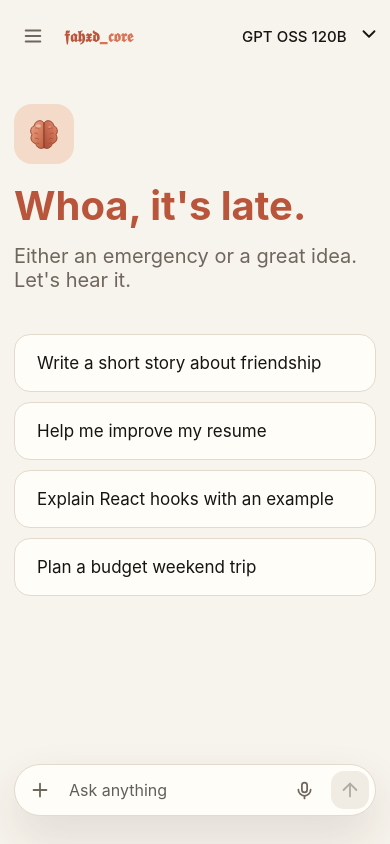
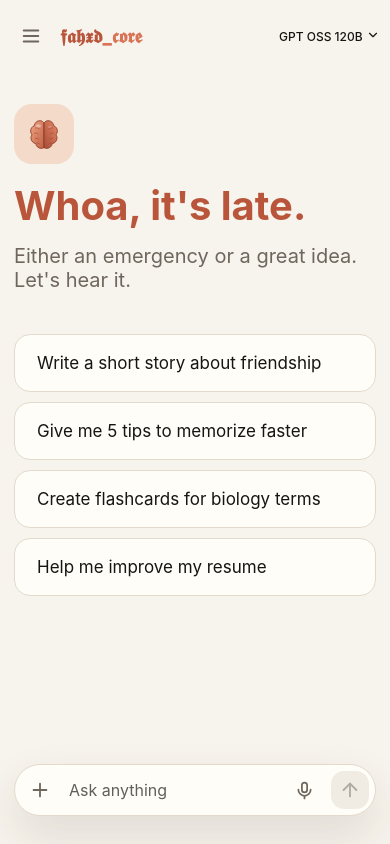
Before and after one commit to sadafahad868-cmyk/fahad_core, a website: page index.html in a window 390 px wide. Drawn offline with Linux system fonts and the light colour scheme; no server answers.

Commit message:
change some code
added new feature

```diff
--- a/index.html
+++ b/index.html
@@ -408,7 +408,7 @@
     .topbar-brand {
       justify-self: start;
       display: inline-flex;
-      font-size: 24px;
+      font-size: 30px;
       font-weight: 900;
       letter-spacing: 0;
       font-variant-ligatures: none;
@@ -667,10 +667,13 @@
       background: var(--accent);
     }
 
-    .send-button:disabled,
-    .stop-button:disabled {
+    .send-button:disabled {
       cursor: not-allowed;
       opacity: 0.55;
+    }
+
+    .stop-button:disabled {
+      display: none;
     }
 
     .suggestions {
@@ -742,6 +745,10 @@
       font-weight: 800;
     }
 
+    .message-avatar-brain {
+      background: #f4dac9;
+    }
+
     .message.user .message-avatar {
       grid-column: 2;
       background: #2b2925;
@@ -964,10 +971,6 @@
     }
 
     @media (max-width: 640px) {
-      .topbar-brand {
-        font-size: 18px;
-      }
-
       .welcome {
         padding-top: 32px;
       }
@@ -1007,7 +1010,7 @@
       }
 
       .topbar-brand {
-        font-size: 20px;
+        font-size: 25px;
       }
 
       .model-select select {
@@ -1091,10 +1094,6 @@
         font-size: 13px;
       }
 
-      .stop-button:disabled {
-        display: none;
-      }
-
       .file-chip-name {
         max-width: 160px;
       }
@@ -1102,21 +1101,32 @@
 
     @media (max-width: 400px) {
       .topbar {
-        padding: 0 12px;
-        gap: 10px;
+        padding: 0 10px;
+        gap: 8px;
       }
 
       .topbar-right {
-        gap: 8px;
+        gap: 6px;
       }
 
       .topbar-brand {
-        font-size: 16px;
+        font-size: 19px;
+      }
+
+      .model-select {
+        grid-template-columns: auto 14px;
+        gap: 3px;
       }
 
       .model-select select {
-        max-width: 130px;
-        font-size: 15px;
+        max-width: 108px;
+        font-size: 12px;
+        padding: 0;
+      }
+
+      .model-select .icon svg {
+        width: 14px;
+        height: 14px;
       }
     }
   </style>
@@ -1287,14 +1297,7 @@
             <h1 id="welcomeTitle">Still up?</h1>
             <p id="welcomeSubtitle">Late-night ideas deserve a place to land.</p>
 
-            <div class="suggestions" aria-label="Prompt suggestions">
-              <button type="button" data-prompt="Write a short story about friendship">Write a short story about
-                friendship</button>
-              <button type="button" data-prompt="Help me improve my resume">Help me improve my resume</button>
-              <button type="button" data-prompt="Explain React hooks with an example">Explain React hooks with an
-                example</button>
-              <button type="button" data-prompt="Plan a budget weekend trip">Plan a budget weekend trip</button>
-            </div>
+            <div class="suggestions" id="suggestions" aria-label="Prompt suggestions"></div>
           </div>
 
           <form class="prompt-box" id="welcomeForm">
@@ -1394,6 +1397,66 @@
     const DEFAULT_SYSTEM_PROMPT =
       "You are Fahad Core, a clear, practical, friendly AI assistant. Reply in English unless the user asks for another language. Keep answers short and to the point by default - a few sentences or a short list is usually enough. Only go longer when the user explicitly asks for detail, a full explanation, or step-by-step instructions.";
 
+    const SUGGESTION_POOL = [
+      // Study & learning
+      "Help me make a study schedule",
+      "Explain photosynthesis simply",
+      "Quiz me on world capitals",
+      "Summarize this chapter for me",
+      "Create flashcards for biology terms",
+      "Explain Newton's laws with examples",
+      "Help me revise for my exam",
+      "Break down this math problem step by step",
+      "Explain the difference between let and const",
+      "Give me 5 tips to memorize faster",
+      "Explain quantum computing like I'm 10",
+      "Help me write a research paper outline",
+      "Explain how photosynthesis works",
+      "Simplify this concept for a beginner",
+      "Create a revision timetable for finals",
+      "Explain supply and demand with an example",
+      "Help me understand recursion in coding",
+      "Give me practice questions on algebra",
+      // Coding & tech
+      "Explain React hooks with an example",
+      "Help me debug a JavaScript error",
+      "Compare React and Vue for a new project",
+      "Explain how blockchain works",
+      "Write a Python script to sort a list",
+      "Explain REST APIs simply",
+      "Help me optimize this SQL query",
+      // Career & productivity
+      "Help me improve my resume",
+      "Draft a polite email to my manager",
+      "Write a cover letter for a job",
+      "Help me negotiate a salary raise",
+      "Give me tips to improve focus",
+      "Help me plan my week productively",
+      "Suggest ways to beat procrastination",
+      // Creative & aesthetic
+      "Write a poem about the ocean",
+      "Suggest a minimalist morning routine",
+      "Write a calm, aesthetic bio for my profile",
+      "Give me cozy autumn playlist ideas",
+      "Write a short story about friendship",
+      "Suggest aesthetic journaling prompts",
+      "Write a witty caption for a photo",
+      "Describe a peaceful rainy evening",
+      "Give me ideas for a minimal desk setup",
+      // Health & lifestyle
+      "Give me 5 healthy breakfast ideas",
+      "Suggest a workout routine for beginners",
+      "Suggest a simple self-care checklist",
+      "Give me tips for better sleep",
+      // Travel & fun
+      "Plan a budget weekend trip",
+      "Plan a 3-day itinerary for Goa",
+      "Suggest gift ideas under $30",
+      "Write a birthday message for a friend",
+      "Give me ideas for a YouTube channel",
+      "Suggest a book based on my mood"
+    ];
+
     const state = loadState();
     let streamController = null;
     const SpeechRecognition = window.SpeechRecognition || window.webkitSpeechRecognition;
@@ -1448,6 +1511,7 @@
       chatFileChip: document.querySelector("#chatFileChip"),
       chatFileChipName: document.querySelector("#chatFileChipName"),
       chatFileChipRemove: document.querySelector("#chatFileChipRemove"),
+      suggestions: document.querySelector("#suggestions"),
       stopButton: document.querySelector("#stopButton"),
       messages: document.querySelector("#messages")
     };
@@ -1459,6 +1523,7 @@
       bindEvents();
       markFileMode();
       updateTimeGreeting();
+      renderSuggestions();
       updateAccountDisplay();
       render();
       checkHealth();
@@ -1471,6 +1536,8 @@
       els.newChatButton.addEventListener("click", () => {
         createChat();
         saveState();
+        updateTimeGreeting();
+        renderSuggestions();
         render();
         closeSidebar();
         els.welcomeInput.focus();
@@ -1548,14 +1615,6 @@
         });
       });
 
-      document.querySelectorAll("[data-prompt]").forEach((button) => {
-        button.addEventListener("click", () => {
-          els.welcomeInput.value = button.dataset.prompt || "";
-          resizeTextarea(els.welcomeInput);
-          updateSendButtons();
-          els.welcomeInput.focus();
-        });
-      });
     }
 
     async function checkHealth() {
@@ -1646,6 +1705,28 @@
       els.welcomeSubtitle.textContent = greeting.subtitle;
     }
 
+    function renderSuggestions() {
+      if (!els.suggestions) return;
+
+      const shuffled = [...SUGGESTION_POOL].sort(() => Math.random() - 0.5);
+      const picked = shuffled.slice(0, 4);
+
+      els.suggestions.innerHTML = "";
+      picked.forEach((prompt) => {
+        const button = document.createElement("button");
+        button.type = "button";
+        button.dataset.prompt = prompt;
+        button.textContent = prompt;
+        button.addEventListener("click", () => {
+          els.welcomeInput.value = prompt;
+          resizeTextarea(els.welcomeInput);
+          updateSendButtons();
+          els.welcomeInput.focus();
+        });
+        els.suggestions.append(button);
+      });
+    }
+
     function markFileMode() {
       document.body.classList.toggle("file-mode", window.location.protocol === "file:");
     }
@@ -1816,7 +1897,32 @@
 
         const avatar = document.createElement("div");
         avatar.className = "message-avatar";
-        avatar.textContent = message.role === "user" ? "YOU" : "FC";
+        if (message.role === "user") {
+          avatar.textContent = "YOU";
+        } else {
+          avatar.classList.add("message-avatar-brain");
+          avatar.innerHTML = `
+              <svg viewBox="0 0 24 24" width="19" height="19">
+                <defs>
+                  <linearGradient id="msgBrainGradLeft-${message.id}" x1="0%" y1="0%" x2="100%" y2="100%">
+                    <stop offset="0%" stop-color="#efa484" />
+                    <stop offset="100%" stop-color="#c15f42" />
+                  </linearGradient>
+                  <linearGradient id="msgBrainGradRight-${message.id}" x1="100%" y1="0%" x2="0%" y2="100%">
+                    <stop offset="0%" stop-color="#e8896a" />
+                    <stop offset="100%" stop-color="#a84b34" />
+                  </linearGradient>
+                </defs>
+                <path d="M9.3 3.1c-2 0-3.6 1.5-3.8 3.4-1.4.5-2.4 1.9-2.4 3.5 0 .9.3 1.8.9 2.5-.4.6-.7 1.4-.7 2.1 0 1.9 1.4 3.5 3.2 3.8.2 1.8 1.8 3.2 3.6 3.2.7 0 1.3-.2 1.9-.5V4.6c-.7-.9-1.7-1.5-2.7-1.5Z" fill="url(#msgBrainGradLeft-${message.id})" stroke="#8f4530" stroke-width="0.6" stroke-linejoin="round" />
+                <path d="M14.7 3.1c2 0 3.6 1.5 3.8 3.4 1.4.5 2.4 1.9 2.4 3.5 0 .9-.3 1.8-.9 2.5.4.6.7 1.4.7 2.1 0 1.9-1.4 3.5-3.2 3.8-.2 1.8-1.8 3.2-3.6 3.2-.7 0-1.3-.2-1.9-.5V4.6c.7-.9 1.7-1.5 2.7-1.5Z" fill="url(#msgBrainGradRight-${message.id})" stroke="#8f4530" stroke-width="0.6" stroke-linejoin="round" />
+                <path d="M12 4.6v16.5" stroke="#8f4530" stroke-width="0.6" stroke-linecap="round" opacity="0.55" />
+                <path d="M6.3 8c1 -.3 2 -.1 2.6.7M5.7 11.4c.9-.2 1.8 0 2.4.7M6.3 14.9c.8-.2 1.6 0 2.2.6M7.2 18c.6-.1 1.2.1 1.6.5" fill="none" stroke="#8f4530" stroke-width="0.55" stroke-linecap="round" opacity="0.65" />
+                <path d="M17.7 8c-1-.3-2-.1-2.6.7M18.3 11.4c-.9-.2-1.8 0-2.4.7M17.7 14.9c-.8-.2-1.6 0-2.2.6M16.8 18c-.6-.1-1.2.1-1.6.5" fill="none" stroke="#8f4530" stroke-width="0.55" stroke-linecap="round" opacity="0.65" />
+                <ellipse cx="8.3" cy="6.6" rx="1.7" ry="1.05" fill="#fff" opacity="0.4" />
+                <ellipse cx="15.9" cy="7.3" rx="1.1" ry="0.7" fill="#fff" opacity="0.25" />
+              </svg>
+            `;
+        }
 
         const bubble = document.createElement("div");
         bubble.className = "bubble";
```
